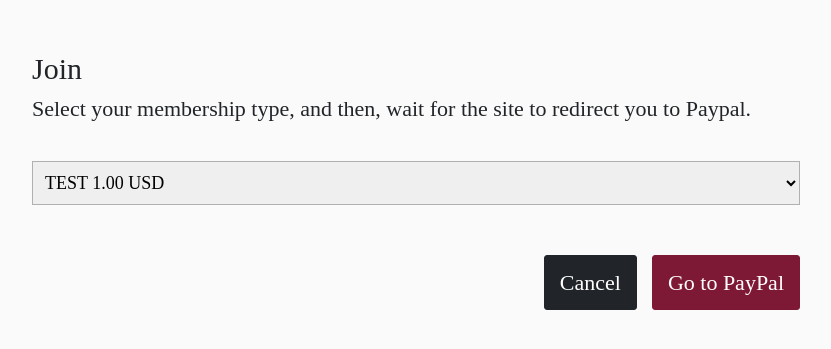
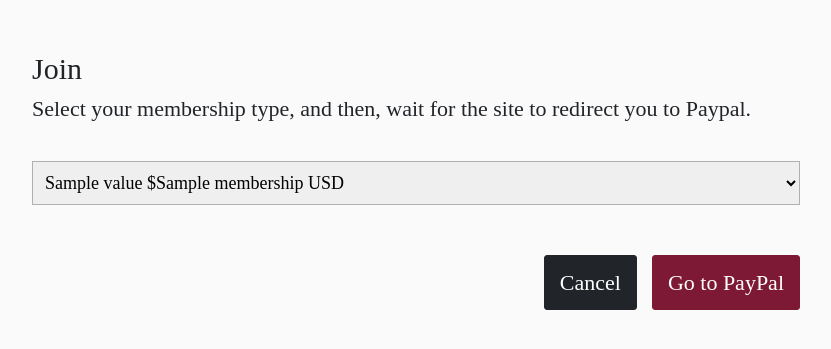
Before and after one commit to americanhandelsociety/americanhandelsociety-members, a Django app: template americanhandelsociety_app/templates/forms/pay.html in a window 1280 px wide. Shown: the part 90-439 px from the top of the page, without its empty margins (224-1055 px from the left). Run offline with Django 3.2, Linux system fonts and the light colour scheme; tables that the repository leaves empty hold one stand-in row (values such as "Sample post"); the template is opened without the code that fills it: values that come from a table or form of the project are taken from there, most other values are stand-ins (such as "Sample title", 1, 10 or a date in 2020); some libraries are stand-ins or nearby versions; some web fonts are replaced.

Commit message:
Remove 1.00 test

```diff
--- a/americanhandelsociety_app/signals.py
+++ b/americanhandelsociety_app/signals.py
@@ -25,10 +25,7 @@
     member_uuid = ipn_obj.invoice.replace("_join", "")
     member = Member.objects.get(id=member_uuid)
     member.is_active = True
-
-    # TECHDEBT: Remove after closing Issue #51
-    if not ipn_obj.item_name == "FREE":
-        member.membership_type = ipn_obj.item_name
+    member.membership_type = ipn_obj.item_name
 
     # Run full_clean to validate membership_type choices.
     member.full_clean()
--- a/americanhandelsociety_app/templates/forms/pay.html
+++ b/americanhandelsociety_app/templates/forms/pay.html
@@ -21,8 +21,6 @@
         {{ form.amount }}
         {{ form.item_name }}
         <select id="membership_select" name="amount">
-            <!-- TECHDEBT: Remove after closing Issue #51 -->
-            <option id="TEST" value="1.00">TEST 1.00 USD</option>
             {% for membership in membership_types %}
                 <option id={{membership.value}} value={{membership.label}}>{{membership.value|format_membership_type}} ${{membership.label}} USD</option>
             {% endfor %}
```
